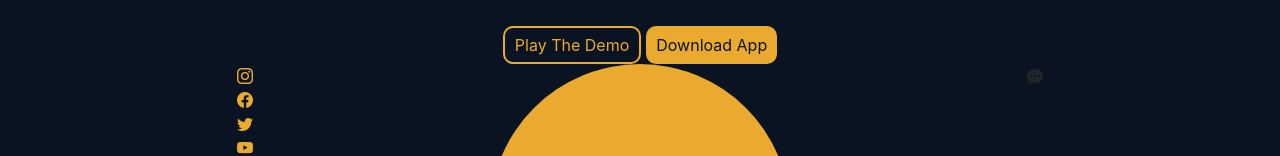
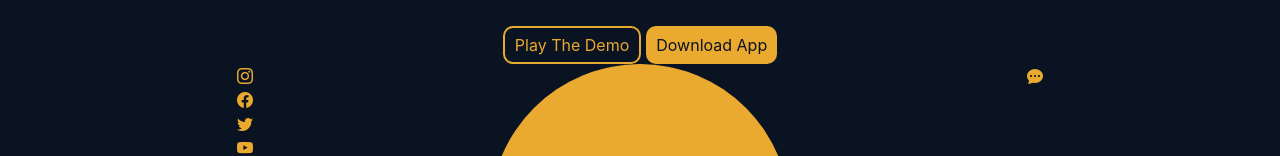
Before and after one commit to Carol254/chatBotApp, an Angular app: page / in a window 1280 px wide. Shown: the part 184-340 px from the top of the page. Built offline with nearby package versions, Linux system fonts and the light colour scheme.

Commit message:
few changes made

```diff
--- a/src/app/home/home.component.css
+++ b/src/app/home/home.component.css
@@ -56,3 +56,7 @@
     border-radius: 50%;
     background-color: #eaaa30;
 }
+.chat i{
+    color: #eaaa30;
+    cursor: pointer;
+}
```
